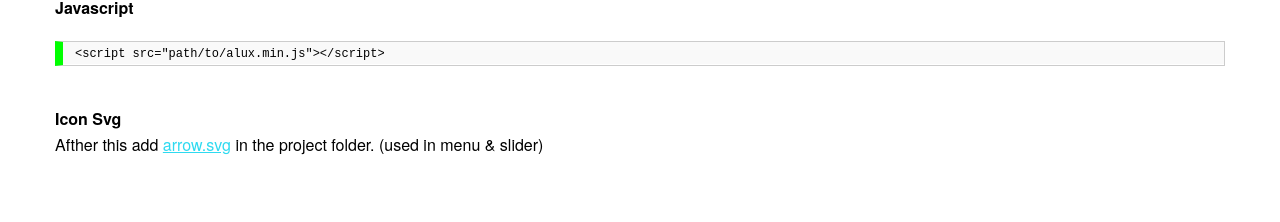
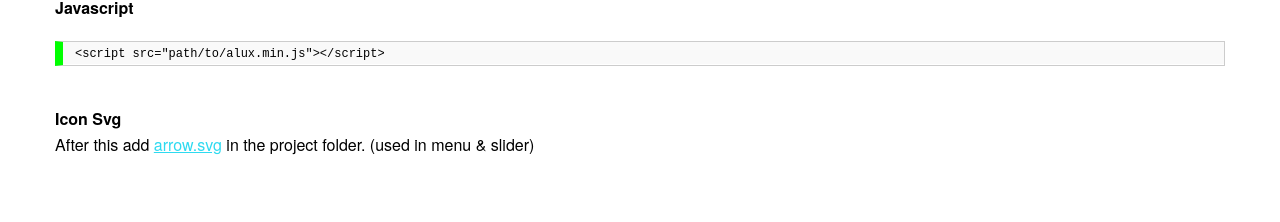
Before and after one commit to afmarchetti/alux, a plain HTML site: page index.html in a window 1280 px wide. Shown: the part 952-1174 px from the top of the page. Drawn offline with Linux system fonts and the light colour scheme.

Commit message:
fix index

```diff
--- a/index.html
+++ b/index.html
@@ -123,7 +123,7 @@
   <strong>Javascript</strong>
   <pre><code>&lt;script src=&quot;path/to/alux.min.js&quot;&gt;&lt;/script&gt;</code></pre>
   <strong>Icon Svg</strong>
-  <p>Afther this add  <a href="arrow.svg">arrow.svg</a> in the project folder. (used in menu & slider)</p>
+  <p>After this add  <a href="arrow.svg">arrow.svg</a> in the project folder. (used in menu & slider)</p>
 </div>
 
 
```
